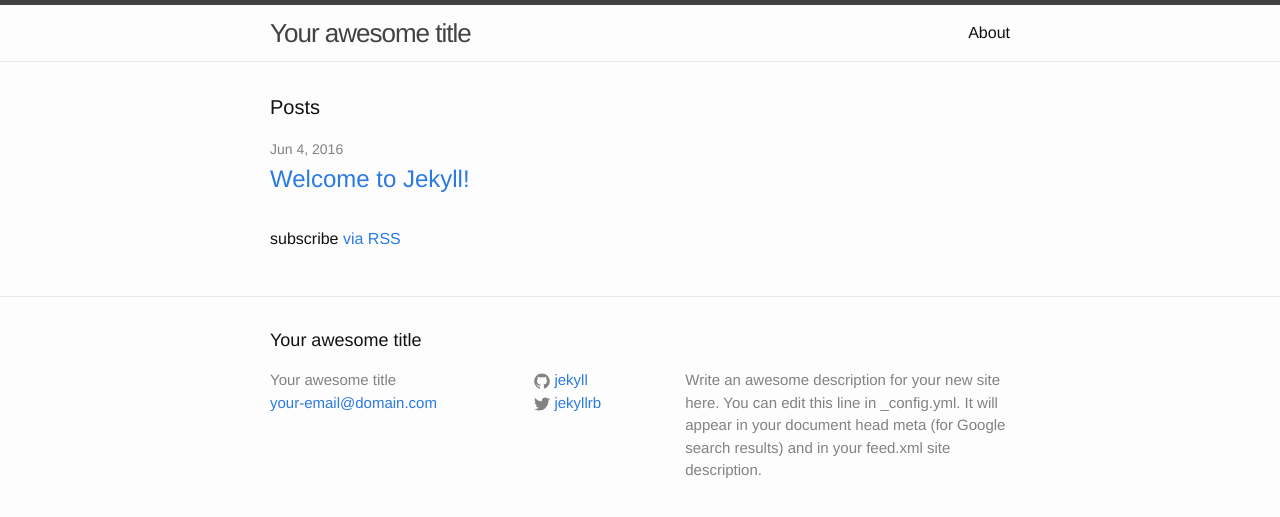
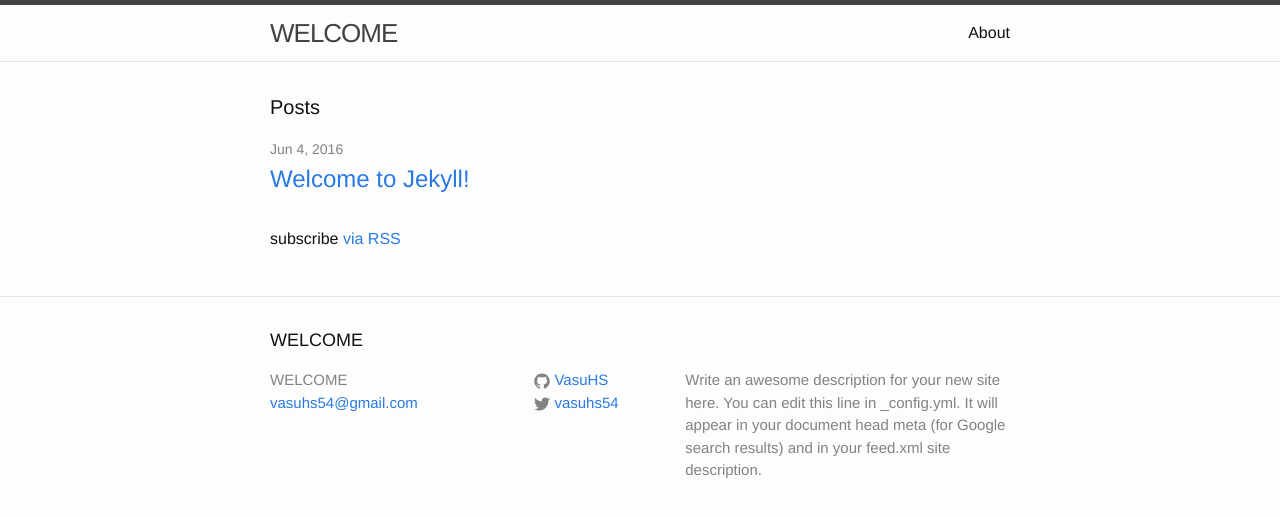
Before and after one commit to VasuHS/VasuHS.github.io, a Jekyll site: the page built from index.html, in a window 1280 px wide. Shown: the top 517 px of the page. Built offline with Jekyll 4.4.1, drawn with Linux system fonts in a browser that asks for light colours.

Commit message:
title change
change of title and email

```diff
--- a/_config.yml
+++ b/_config.yml
@@ -6,16 +6,16 @@
 # 'jekyll serve'. If you change this file, please restart the server process.
 
 # Site settings
-title: Your awesome title
-email: your-email@domain.com
+title: WELCOME
+email: vasuhs54@gmail.com
 description: > # this means to ignore newlines until "baseurl:"
   Write an awesome description for your new site here. You can edit this
   line in _config.yml. It will appear in your document head meta (for
   Google search results) and in your feed.xml site description.
 baseurl: "" # the subpath of your site, e.g. /blog
 url: "http://yourdomain.com" # the base hostname & protocol for your site
-twitter_username: jekyllrb
-github_username:  jekyll
+twitter_username: vasuhs54
+github_username:  VasuHS
 
 # Build settings
 markdown: kramdown
```
